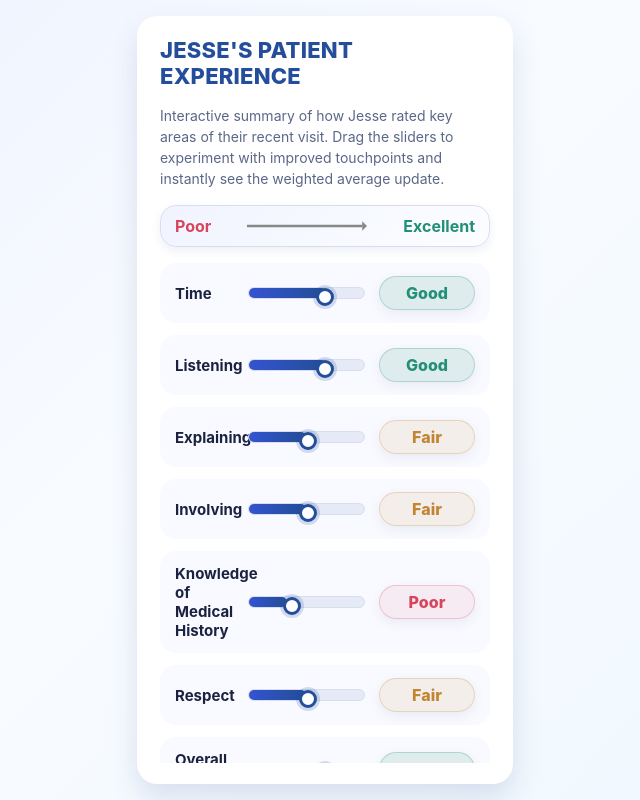
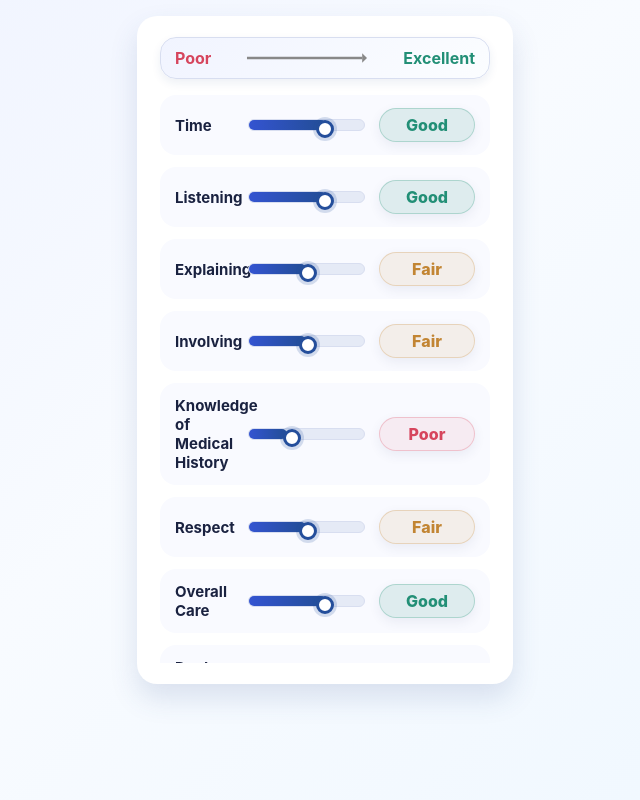
Before and after one commit to AlexeyVorobiev/htmldiag, a plain HTML site: page index.html in a window 1280 px wide. Shown: the whole page, without its empty margins (315-955 px from the left). Drawn offline with Linux system fonts and the light colour scheme.

Commit message:
Adjust layout for 400x700 iframe

```diff
--- a/index.html
+++ b/index.html
@@ -21,10 +21,8 @@
     }
     *{box-sizing:border-box}
     html,body{height:100%;width:100%}
-    body{margin:0;background:var(--bg);max-width:400px;max-height:800px;width:100%;height:100%;display:flex;align-items:center;justify-content:center;padding:16px 12px;font-family:"Inter",system-ui,-apple-system,"Segoe UI",Roboto,Arial,sans-serif;color:var(--text-primary);overflow:hidden;margin-left:auto;margin-right:auto}
+    body{margin:0;background:var(--bg);max-width:400px;max-height:700px;width:100%;height:100%;display:flex;align-items:center;justify-content:center;padding:16px 12px;font-family:"Inter",system-ui,-apple-system,"Segoe UI",Roboto,Arial,sans-serif;color:var(--text-primary);overflow:hidden;margin-left:auto;margin-right:auto}
     #_app{width:100%;max-width:100%;background:var(--card-bg);padding:20px 22px;border-radius:var(--radius-lg);box-shadow:var(--shadow);border:1px solid rgba(255,255,255,.7);display:flex;flex-direction:column;gap:16px;height:100%;max-height:100%;min-height:0;overflow:hidden}
-    ._ttl{margin:0;font-size:22px;font-weight:800;letter-spacing:.01em;color:var(--accent-strong)}
-    ._sub{margin:0;color:var(--text-muted);font-size:14px;line-height:1.5}
     ._legend{display:flex;align-items:center;gap:12px;margin:0;flex-shrink:0;background:linear-gradient(135deg,#f1f4ff,#fbfdff);border:1px solid var(--border);padding:10px 14px;border-radius:16px;color:var(--text-muted);box-shadow:0 4px 10px rgba(31,62,125,.08)}
     ._legend ._poor, ._legend ._excel{font-weight:700}
     ._legend ._poor{color:#d6455d}
@@ -70,8 +68,6 @@
 </head>
 <body>
 <div class="_w" id="_app">
-  <h1 class="_ttl">JESSE'S PATIENT EXPERIENCE</h1>
-  <p class="_sub">Interactive summary of how Jesse rated key areas of their recent visit. Drag the sliders to experiment with improved touchpoints and instantly see the weighted average update.</p>
   <div class="_legend">
     <span class="_poor">Poor</span>
     <svg viewBox="0 0 100 10" aria-hidden="true">
```
